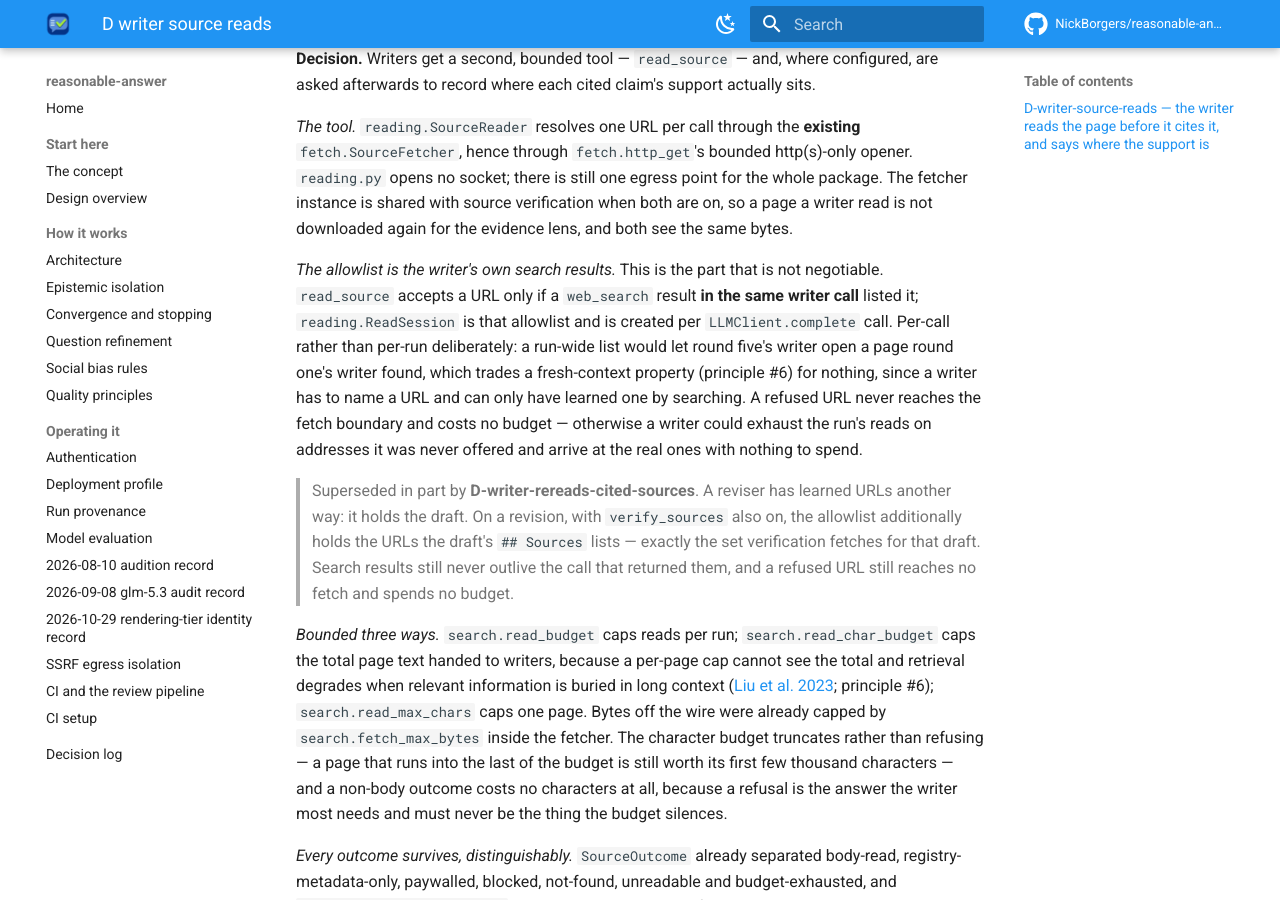
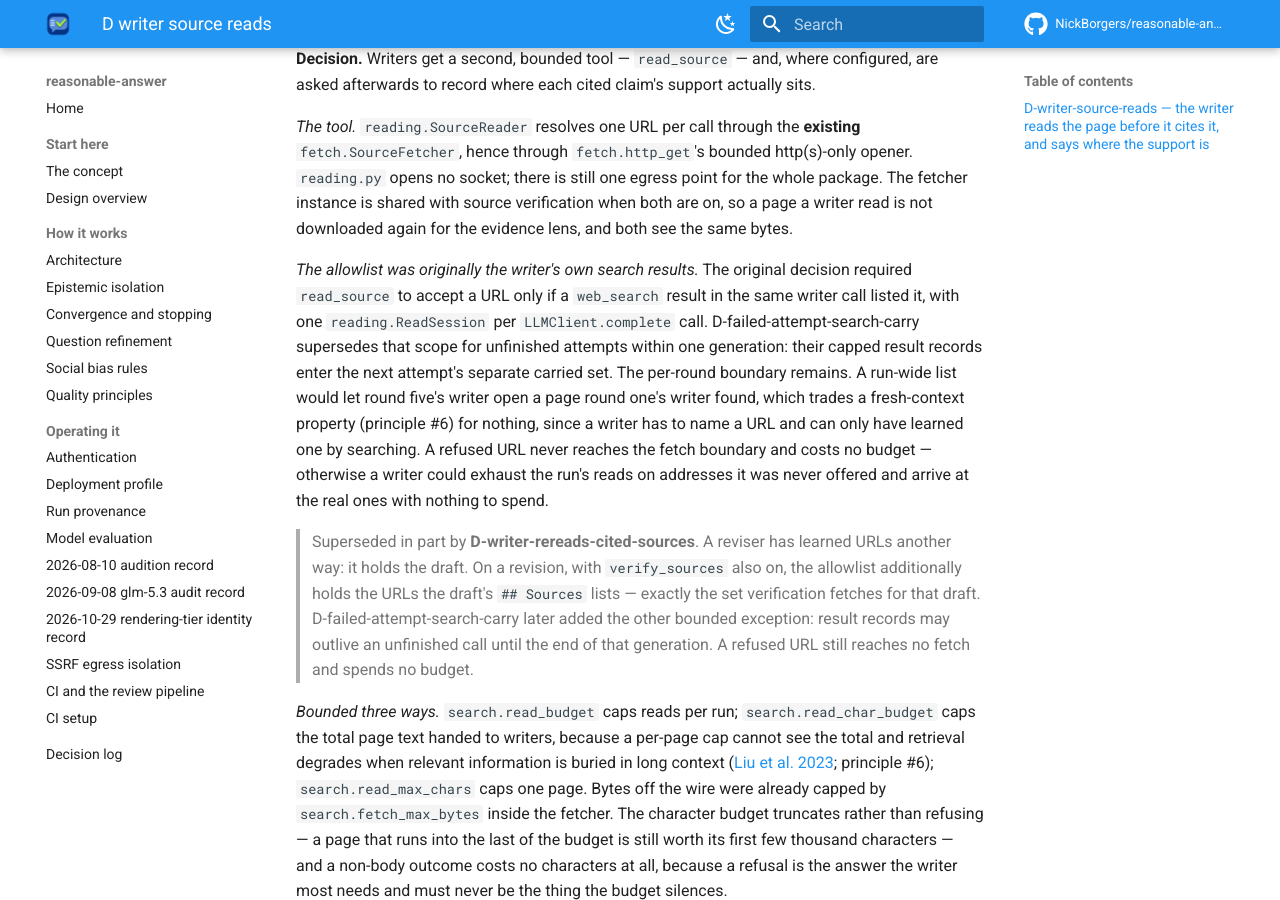
Before and after one commit to NickBorgers/reasonable-answer, an MkDocs documentation site: the page built from docs/decisions/D-writer-source-reads.md, in a window 1280 px wide and 900 px high, scrolled down 600 px. Built offline with MkDocs 1.6.1 and Material for MkDocs 9.7.7, drawn with Linux system fonts in a browser that asks for light colours; comment, search, counter and statistics services are not loaded; some of the changed text lies outside the part shown.

Commit message:
fix: address reviewer findings (cycle 1, cold)
Addressed all six blockers. The normative retrieval, isolation, source-read decision, and QP5 text now consistently describe bounded within-generation result carry, including narrowly scoped external evidence. Added rejecting tests for both carry bounds and a fence-scrubbing regression test for carried snippets. Full offline suite and Ruff pass.

Addressed:
  - docs/docs-stale-retrieval-boundary-1
  - docs/docs-stale-isolation-summary-1
  - docs/docs-stale-source-read-decision-1
  - test/test-boundary-1
  - test/test-matrix-1
  - quality/qual-principles-drift-1

```diff
--- a/docs/decisions/D-writer-source-reads.md
+++ b/docs/decisions/D-writer-source-reads.md
@@ -26,20 +26,23 @@ asked afterwards to record where each cited claim's support actually sits.
 fetcher instance is shared with source verification when both are on, so a page a writer read
 is not downloaded again for the evidence lens, and both see the same bytes.
 
-*The allowlist is the writer's own search results.* This is the part that is not negotiable.
-`read_source` accepts a URL only if a `web_search` result **in the same writer call** listed it;
-`reading.ReadSession` is that allowlist and is created per `LLMClient.complete` call. Per-call
-rather than per-run deliberately: a run-wide list would let round five's writer open a page
-round one's writer found, which trades a fresh-context property (principle #6) for nothing,
-since a writer has to name a URL and can only have learned one by searching. A refused URL never
+*The allowlist was originally the writer's own search results.* The original decision required
+`read_source` to accept a URL only if a `web_search` result in the same writer call listed it, with
+one `reading.ReadSession` per `LLMClient.complete` call. D-failed-attempt-search-carry supersedes
+that scope for unfinished attempts within one generation: their capped result records enter the
+next attempt's separate carried set. The per-round boundary remains. A run-wide list would let
+round five's writer open a page round one's writer found, which trades a fresh-context property
+(principle #6) for nothing, since a writer has to name a URL and can only have learned one by
+searching. A refused URL never
 reaches the fetch boundary and costs no budget — otherwise a writer could exhaust the run's
 reads on addresses it was never offered and arrive at the real ones with nothing to spend.
 
 > Superseded in part by **D-writer-rereads-cited-sources**. A reviser has learned URLs another way:
 > it holds the draft. On a revision, with `verify_sources` also on, the allowlist additionally
 > holds the URLs the draft's `## Sources` lists — exactly the set verification fetches for that
-> draft. Search results still never outlive the call that returned them, and a refused URL still
-> reaches no fetch and spends no budget.
+> draft. D-failed-attempt-search-carry later added the other bounded exception: result records may
+> outlive an unfinished call until the end of that generation. A refused URL still reaches no fetch
+> and spends no budget.
 
 *Bounded three ways.* `search.read_budget` caps reads per run; `search.read_char_budget` caps
 the total page text handed to writers, because a per-page cap cannot see the total and retrieval
@@ -139,8 +142,9 @@ manifest, because its writer has no body to quote from. The record is still comp
 claims it covers — spans are verbatim, so a claim that survives unchanged from the round that
 traced it is traceable through that round's `support/rNN.json` — but "the final draft has no
 manifest" is a legitimate outcome and does not mean its claims went unsupported. Carrying reads
-forward across rounds would fix the shape at the cost of the per-call allowlist, and was not worth
-that trade.
+forward across rounds would fix the shape at the cost of the generation boundary, and was not worth
+that trade. D-failed-attempt-search-carry later relaxed only the within-generation result-record
+boundary; it does not carry reads or manifests across rounds.
 
 > Superseded in part by **D-writer-rereads-cited-sources**: a revision round may now re-read the
 > pages its draft cites, and a manifest from such a round is checked against those re-read bodies.
@@ -164,7 +168,9 @@ findings.
   repeated inside the block, capped per read and per run — and the writer's output channel is
   unchanged, so reading adds evidence rather than a way to emit anything.
 * *A run-wide allowlist would leak one writer's retrieval into another's context.* `ReadSession` is
-  per `complete()` call; the next writer starts with an empty allowlist. The subtle case is the
+  per `complete()` call. As originally decided, the next writer started with an empty allowlist; under
+  D-failed-attempt-search-carry it may instead start with the bounded result-record set accumulated by
+  unfinished attempts in the same generation, while reads and bodies stay per call. The subtle case is the
   **retry loop**, not the next round: `_generate` rotates through the pool on a failed or empty
   completion, so attempt two is a different model, and a session hoisted out of that loop would let
   it open a page attempt one's search found and would let its manifest be checked against bodies it
```
Also changed, not shown: docs/DESIGN.md (+1 -1 lines), docs/convergence.md (+6 -1 lines), docs/isolation.md (+7 -6 lines), docs/quality-principles.md (+10 -1 lines), 2 other files.
